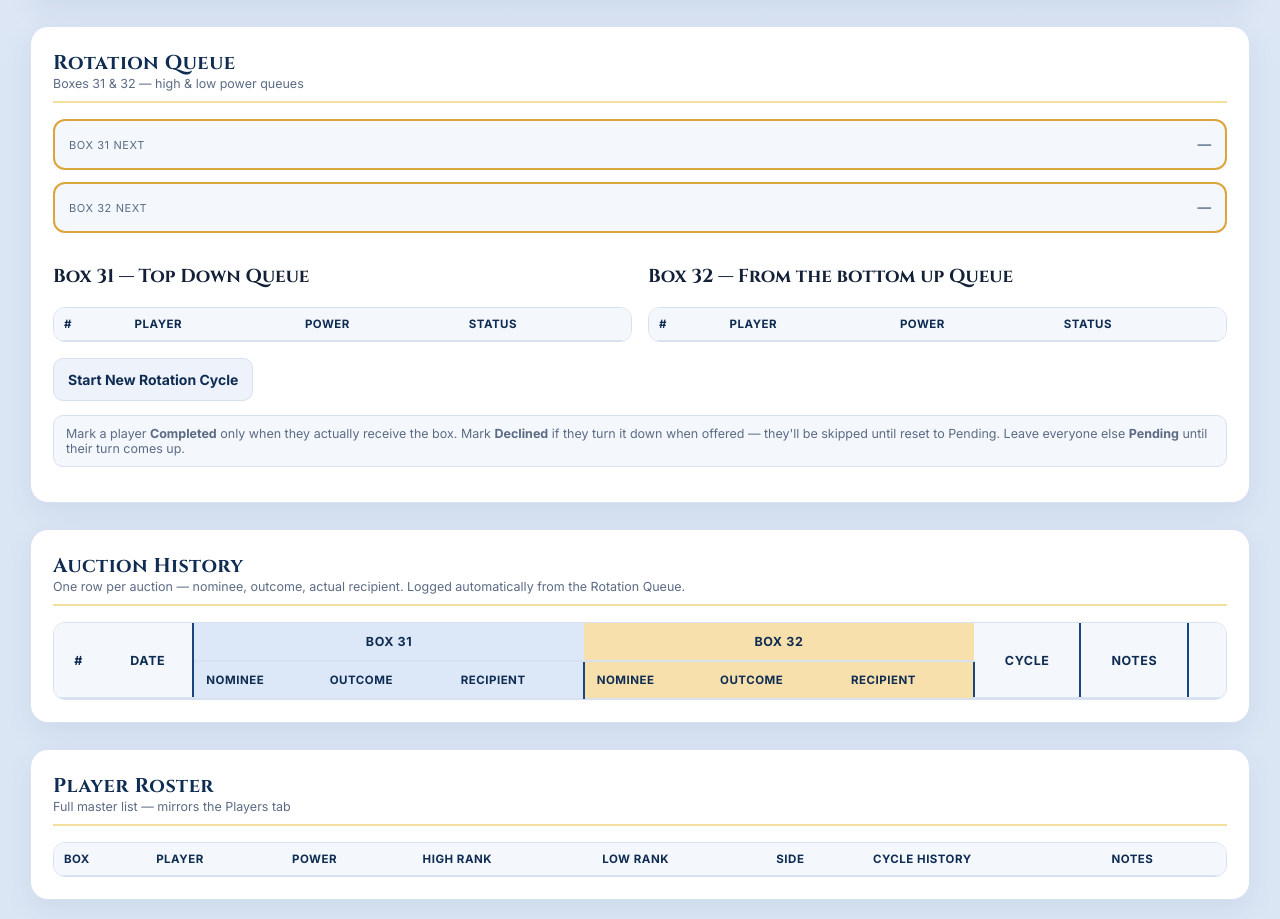
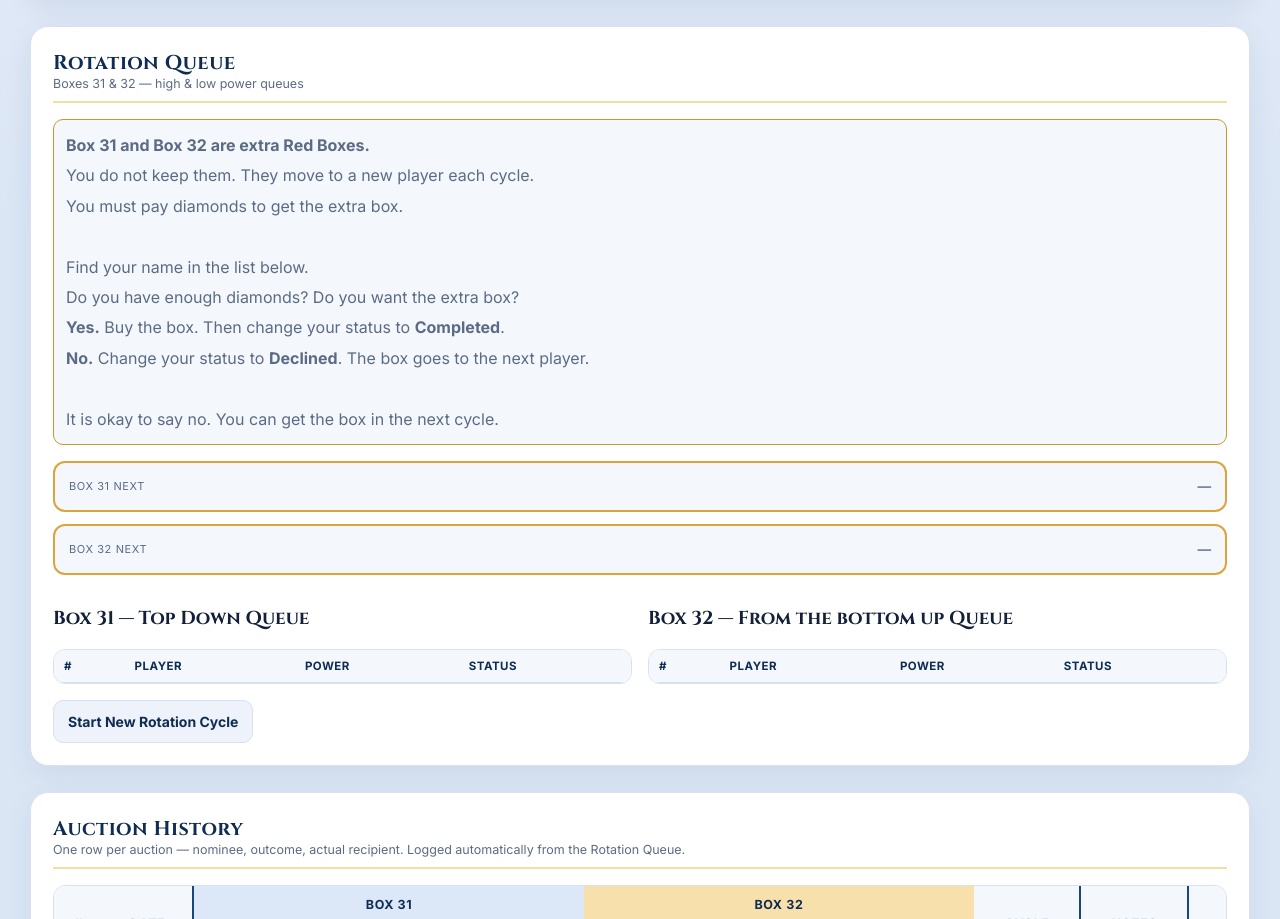
Before and after one commit to TechLChat/titans-wars-red-box-auction, a plain HTML site: page index.html in a window 1280 px wide. Shown: the part 1229-2148 px from the top of the page. Drawn offline with Linux system fonts and the light colour scheme; no server answers.

Commit message:
Update notice for Box 31 and Box 32
Add notice about extra Red Boxes and their status.

```diff
--- a/index.html
+++ b/index.html
@@ -72,6 +72,16 @@
 
   <section class="card" id="queue">
     <div class="card-head"><div><h2>Rotation Queue</h2><div class="sub">Boxes 31 &amp; 32 — high &amp; low power queues</div></div></div>
+    <p class="notice" style="border-color:var(--gold-600);font-size:16px;line-height:1.9;margin-bottom:16px">
+      <b>Box 31 and Box 32 are extra Red Boxes.</b><br>
+      You do not keep them. They move to a new player each cycle.<br>
+      You must pay diamonds to get the extra box.<br><br>
+      Find your name in the list below.<br>
+      Do you have enough diamonds? Do you want the extra box?<br>
+      <b>Yes.</b> Buy the box. Then change your status to <b>Completed</b>.<br>
+      <b>No.</b> Change your status to <b>Declined</b>. The box goes to the next player.<br><br>
+      It is okay to say no. You can get the box in the next cycle.
+    </p>
     <div class="next-row"><span class="tag">Box 31 next</span><span class="who" id="nextHigh">—</span></div>
     <div class="next-row"><span class="tag">Box 32 next</span><span class="who" id="nextLow">—</span></div>
     <div class="two">
@@ -79,7 +89,6 @@
       <div><h3>Box 32 — From the bottom up Queue</h3><div class="table-wrap"><table><thead><tr><th>#</th><th>Player</th><th>Power</th><th>Status</th></tr></thead><tbody id="lowBody"></tbody></table></div></div>
     </div>
     <div class="actions" style="margin-top:16px"><button class="secondary" id="newCycleBtn" style="width:auto">Start New Rotation Cycle</button></div>
-    <p class="notice">Mark a player <b>Completed</b> only when they actually receive the box. Mark <b>Declined</b> if they turn it down when offered — they'll be skipped until reset to Pending. Leave everyone else <b>Pending</b> until their turn comes up.</p>
   </section>
 
   <section class="card" id="history">
```
